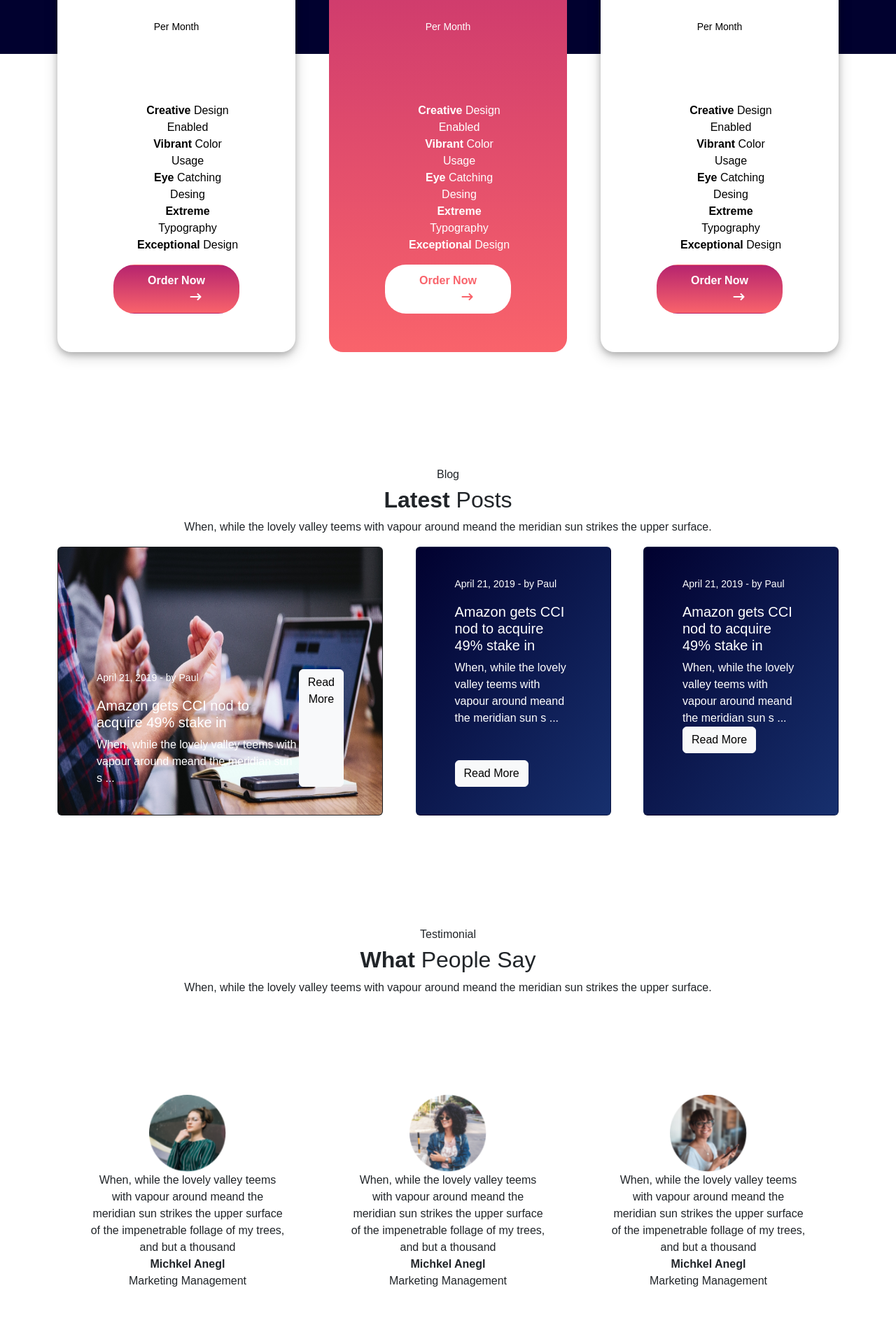
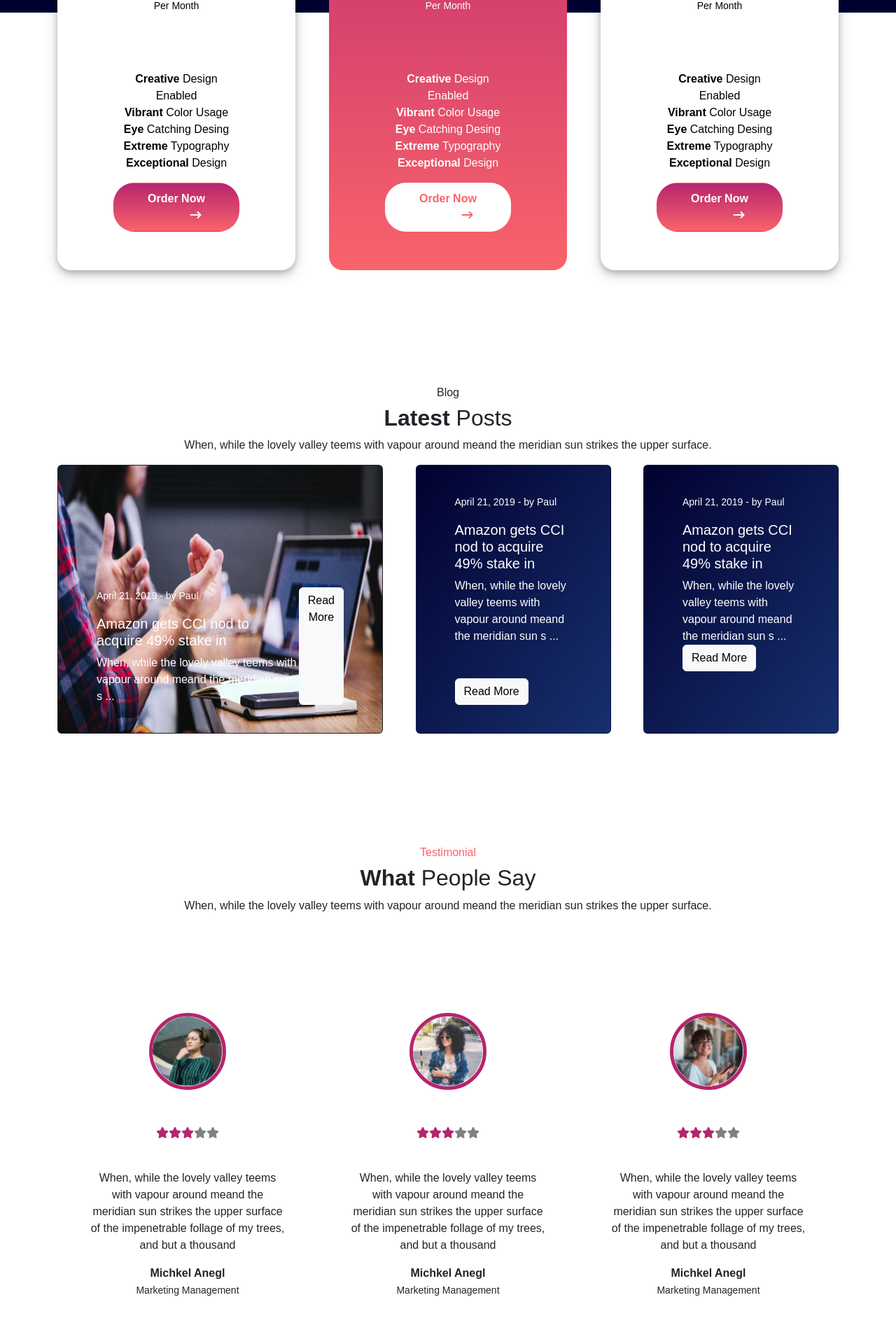
Before and after one commit to Gutierrez-Pool/proj-html-vuejs, a Vue app: page / in a window 1280 px wide. Shown: the part 3269-5159 px from the top of the page at 70% size. Built offline with nearby package versions, Linux system fonts and the light colour scheme.

Commit message:
modifica style e aggiunti voti

```diff
--- a/src/components/Pricing.vue
+++ b/src/components/Pricing.vue
@@ -111,7 +111,7 @@ export default {
                 <span class="prezzo">{{ price.price }}</span>
                 <p><small>Per Month</small></p>
 
-                <ul>
+                <ul class="text-center">
                     <li v-for="(feature, index) in price.features">
                         <strong>{{ feature.title }}</strong> {{ feature.text }}
                     </li>
@@ -136,8 +136,12 @@ export default {
     background: linear-gradient(to bottom, #01012f 0%, #01012f 50%, white 50%, white 100%);
     color: white;
 
+    h6 {
+        color: #f9636b;
+    }
+
     p {
-        padding-bottom: 80px;
+        padding-bottom: 65px;
     }
 
     .price-card {
@@ -168,6 +172,7 @@ export default {
         }
 
         ul {
+            padding: 0;
             list-style-type: none;
         }
 
--- a/src/components/Testimonial.vue
+++ b/src/components/Testimonial.vue
@@ -47,6 +47,25 @@ export default {
             ]
         }
     },
+
+    methods: {
+        voteStars(currentVote) {
+            const fillStars = currentVote;
+
+            const starArray = [];
+
+            for (let i = 0; i < 5; i++) {
+                let emptyStars =  'fas fa-star';
+
+                if (i < fillStars) {
+                    emptyStars += ' filled';
+                }
+                starArray.push(emptyStars);
+            }
+            console.log(fillStars);
+            return starArray;
+        },
+    },
 }
 </script>
 
@@ -64,10 +83,13 @@ export default {
 
             <div class="review d-flex justify-content-around text-center">
                 <div v-for="(testimonial, index) in testimonials" class="col-3">
-                    <img :src="testimonial.img" alt="">
-                    <div>{{ testimonial.text }}</div>
+                    <img :src="testimonial.img" alt=""> <br>
+                    <span v-for="emptyStars in voteStars(testimonial.vote)">
+                        <i :class="emptyStars"></i>
+                    </span>
+                    <p>{{ testimonial.text }}</p>
                     <div><strong>{{ testimonial.name }}</strong></div>
-                    <div>{{ testimonial.role }}</div>
+                    <div><small>{{ testimonial.role }}</small></div>
                 </div>
             </div>
 
@@ -85,7 +107,11 @@ export default {
 
 #testimonial {
 
-    p {
+    h6 {
+        color: #f9636b;
+    }
+
+    .text-center {
         padding-bottom: 125px;
     }
 
@@ -93,8 +119,22 @@ export default {
 
         padding-bottom: 190px;
 
+        .fas.fa-star {
+            margin-bottom: 45px;
+            color: gray;
+        }
+
+        .fas.fa-star.filled {
+            color: #b6246e;
+        }
+
         img {
             width: 110px;
+
+            margin-bottom: 50px;
+
+            border: 5px solid #b6246e;
+            border-radius: 50%;
         }
     }
 
```
